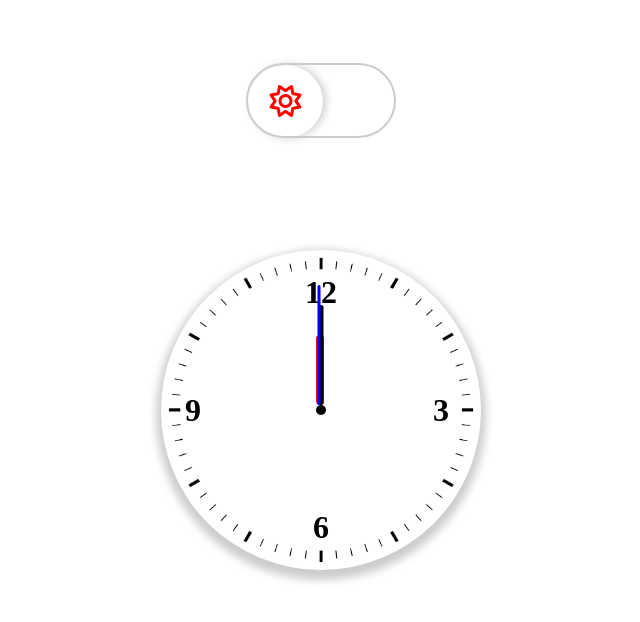
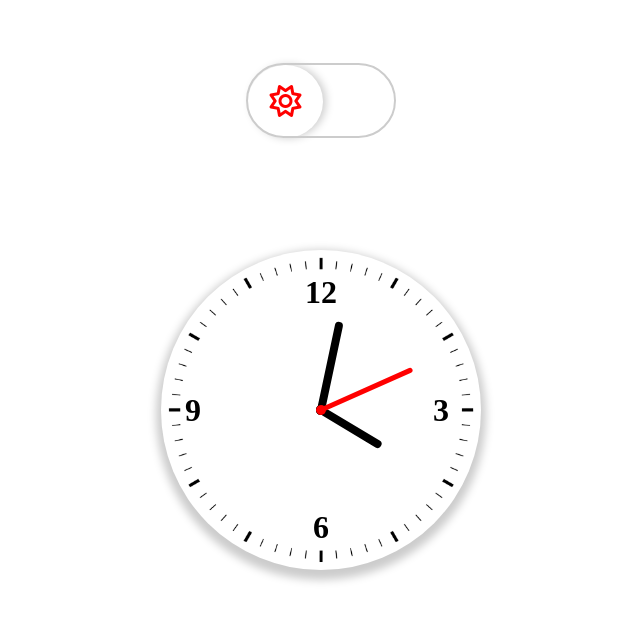
Before and after one commit to baotram204/clock, a plain HTML site: page index.html in a window 1280 px wide. Shown: the whole page, without its empty margins (319-959 px from the left). Drawn offline with Linux system fonts and the light colour scheme.

Commit message:
time complete

```diff
--- a/main.js
+++ b/main.js
@@ -0,0 +1,72 @@
+const frame = document.querySelector('.frame')
+const body = document.querySelector('body')
+const numbers = document.querySelectorAll('.number')
+const clock = document.querySelector('.clock')
+
+
+
+let isNight = false
+
+
+function themeToggle() {
+    const min = document.querySelector('.min')
+    const hr = document.querySelector('.hr')
+    if (isNight) {
+
+        body.style.backgroundColor = 'white'
+        clock.style.backgroundImage = 'url("./imgs/light-mode.png") '
+
+        min.style.backgroundColor = 'black'
+        hr.style.backgroundColor = 'black'
+
+        numbers.forEach((number) => {
+            number.style.color = 'black'
+        })
+        frame.innerHTML = `
+        <div class="day">
+            <i class="fa-regular fa-sun"></i>
+        </div>
+        `
+    } else {
+        body.style.backgroundColor = 'black'
+        clock.style.backgroundImage = 'url("./imgs/dark-mode.png") '
+
+        min.style.backgroundColor = 'white'
+        hr.style.backgroundColor = 'white'
+
+        numbers.forEach((number) => {
+            number.style.color = 'white'
+        })
+        frame.innerHTML = `
+        <div class="night">
+            <i class="fa-regular fa-moon"></i>
+        </div>
+        `
+    }
+    isNight = !isNight
+}
+
+const hr = document.querySelector('.hour')
+const min = document.querySelector('.minute')
+const sec = document.querySelector('.second')
+
+function time() {
+    setInterval(() => {
+        let day = new Date()
+        let hour = day.getHours() * 30
+        let minute = day.getMinutes() *6
+        let second = day.getSeconds() *6
+
+        hr.style.transform = `rotate(${hour + minute/12}deg)`
+        min.style.transform = `rotate(${minute}deg)`
+        sec.style.transform = `rotate(${second}deg)`
+    })
+
+}
+
+function start() {
+    frame.onclick = themeToggle
+    time()
+}
+
+start()
--- a/style.css
+++ b/style.css
@@ -3,6 +3,8 @@
     margin: 0;
     box-sizing: border-box;
 }
+
+
 
 body{
     width: 100%;
@@ -13,6 +15,7 @@ body{
     position: absolute;
     font-size: 32px;
     font-weight: 600;
+    /* color: #fff; */
 }
 /*  */
 
@@ -24,6 +27,7 @@ body{
 }
 
 .frame {
+    position: relative;
     margin: auto;
     width: 150px;
     height: 75px;
@@ -33,15 +37,17 @@ body{
 
 .day,
 .night {
+    position: absolute;
     width: 75px;
     height: 73px;
     display: flex;
     border-radius: 50%;
     box-shadow: 3px 0px 8px 0px #ccc;
+    transition: all 0.4s;
 }
 
 .night {
-    margin-left: 72px;
+    right: 0;
     box-shadow: -3px 0px 8px 0px #ccc;
 }
 
@@ -64,10 +70,11 @@ body{
 
 .clock {
     background: url(./imgs/light-mode.png) center center / cover;
+    /* background: url(./imgs/dark-mode.png) center center / cover; */
     height: 320px;
     width: 320px;
     margin: auto;
-    background-color: #fff;
+    /* background-color: #fff; */
     box-shadow: 0px 5px 8px 5px #ccc;
     border-radius: 50%;
     display: flex;
@@ -101,56 +108,55 @@ body{
     left: 24px;
 }
 
-.dot {
-    position: relative;
-    margin: auto;
-    content: '';
+
+.dot, .hour, .minute, .second {
     width: 10px;
     height: 10px;
+    border-radius: 50%;
     background-color: black;
-    border-radius: 50%;
 }
 
 
-.hour {
-    /* height: 10px; */
+.second {
+    background-color: red;
 }
 
-.hr {
-    position: absolute;
-    width: 8px;
-    height: 70px;
-    background-color: red;
-    border-radius: 100px;
-    transform: translateY(-100%);
-}
-
-.minute {
-    /* height: 10px; */
+.dot {
+    margin: auto;
+    position: relative;
 }
 
 
-.min{
+.hour, .second, .minute {
     position: absolute;
-    width: 5px;
-    height: 100px;
-    margin: auto;
-    background-color: black;
-    border-radius: 100px;
-    transform: translate(50%, -100%);
-
 }
 
-.second {
-    /* height: 10px; */
+
+.hr, .min, .sec {
+    position: absolute;
+    bottom: 5px;
+    left: 50%;
+    transform: translate(-50%,0);
+    border-radius: 100px;
 }
 
-.sec {
-    position: absolute;
-    width: 3px;
-    height: 120px;
-    margin: auto;
-    background-color: blue;
-    border-radius: 100px;
-    transform: translate(50%, -100%);
+
+.hour .hr {
+    height: 70px;
+    width: 80%;
+    background-color: black;
 }
+
+
+.minute .min {
+    height: 90px;
+    width: 80%;
+    background-color: black;
+}
+
+
+.second .sec {
+    height: 100px;
+    width: 50%;
+    background-color: red;
+}
```
